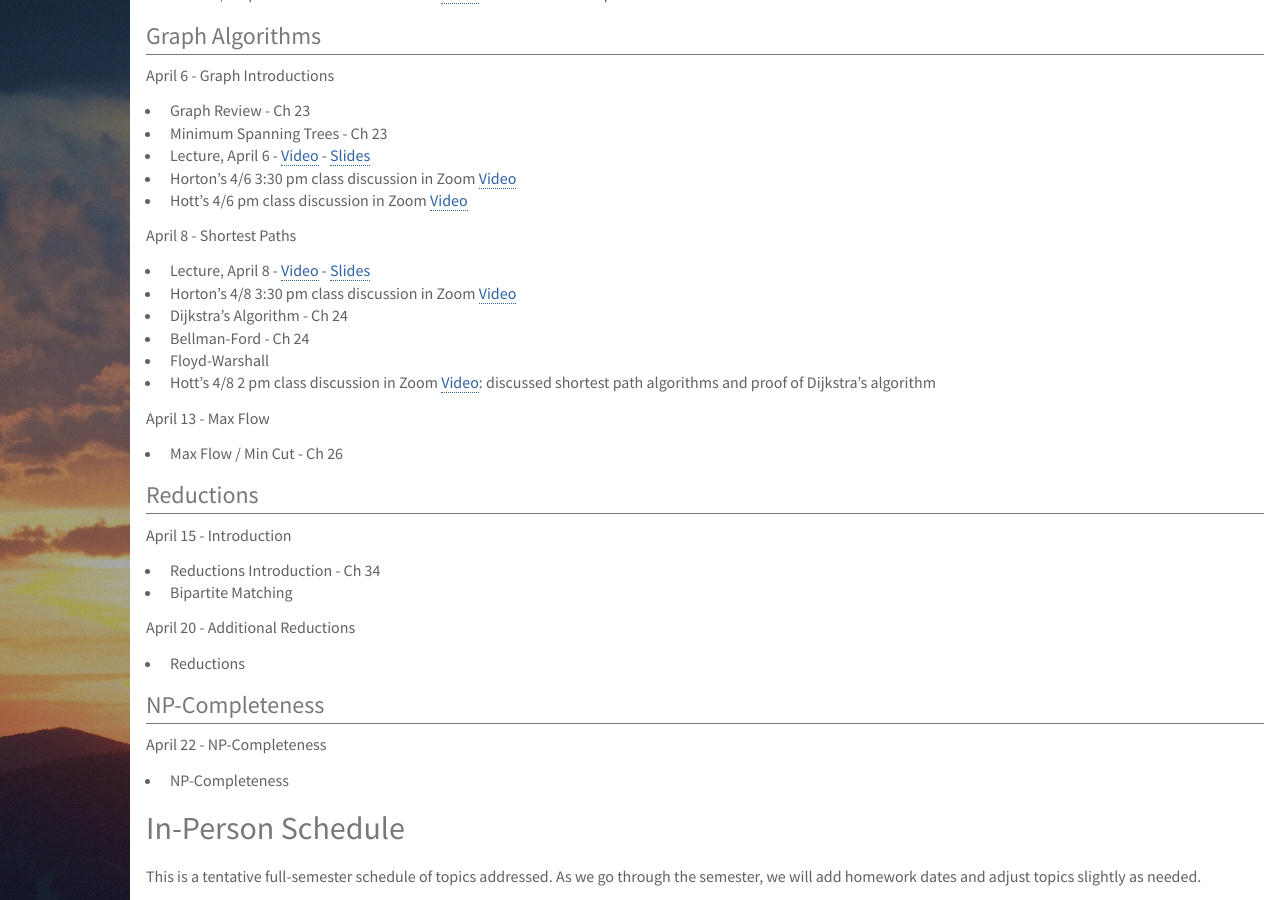
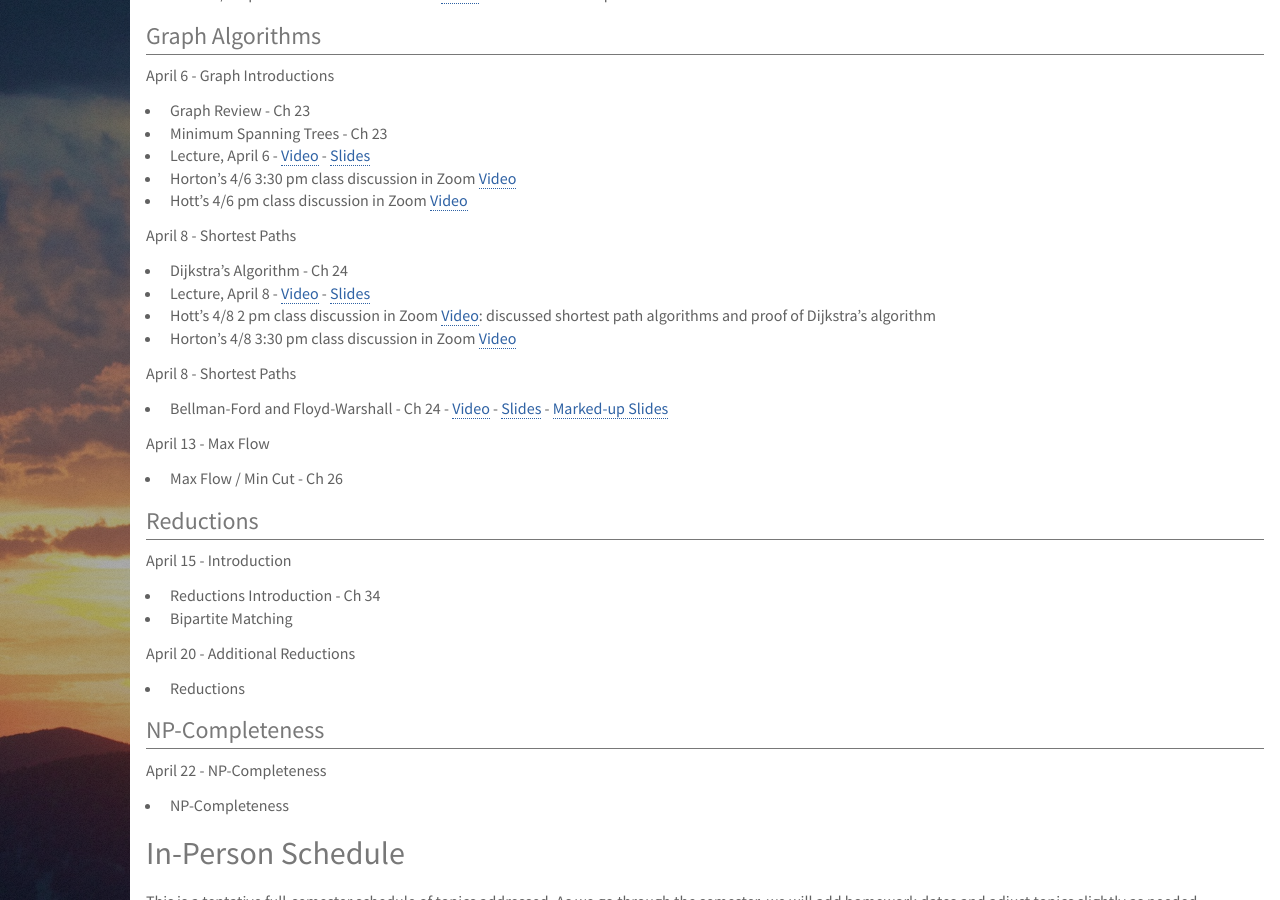
Before and after one commit to deternitydx/uvacs4102, a Jekyll site: the page built from schedule.md, in a window 1280 px wide and 900 px high, scrolled down 799 px. Built offline with Jekyll 4.4.1, drawn with Linux system fonts in a browser that asks for light colours; nearby versions of some CDN libraries; library files that are not in the unit come from our copies.

Commit message:
Added Bellman Ford

```diff
--- a/schedule.md
+++ b/schedule.md
@@ -54,12 +54,13 @@ April 6 - Graph Introductions
 - Hott's 4/6 pm class discussion in Zoom [Video](https://virginia.zoom.us/rec/share/9d5qMLP8-FFIXK_kxWKFW5QzFdv3T6a8gSVKrPIExU7aeGlnHPlh5xZCb8mtPeHx)
 
 April 8 - Shortest Paths
+- Dijkstra's Algorithm - Ch 24
 - Lecture, April 8 - [Video](https://uva.hosted.panopto.com/Panopto/Pages/Viewer.aspx?id=b5916ec0-e4a5-43b4-9ffc-ab9701560b57) - [Slides](lectures/l20_SP.pdf)
+- Hott's 4/8 2 pm class discussion in Zoom [Video](https://virginia.zoom.us/rec/share/yPFXLojX1HtIZs_W1X_uBrZ6Tq36eaa81SMWqaUMmE_S6jfpkIwxHV9-Hjwib-XM): discussed shortest path algorithms and proof of Dijkstra's algorithm
 - Horton's 4/8 3:30 pm class discussion in Zoom [Video](https://virginia.zoom.us/rec/share/yYspF6n_y2dObZGcyXv6dbUNHYrOeaa8gXUf__MNyBl1Rr56pXML3J-KiN1yG-iT)
-- Dijkstra's Algorithm - Ch 24
-- Bellman-Ford - Ch 24
-- Floyd-Warshall
-- Hott's 4/8 2 pm class discussion in Zoom [Video](https://virginia.zoom.us/rec/share/yPFXLojX1HtIZs_W1X_uBrZ6Tq36eaa81SMWqaUMmE_S6jfpkIwxHV9-Hjwib-XM): discussed shortest path algorithms and proof of Dijkstra's algorithm
+
+April 8 - Shortest Paths
+- Bellman-Ford and Floyd-Warshall - Ch 24 - [Video](https://uva.hosted.panopto.com/Panopto/Pages/Viewer.aspx?id=b3031eb9-c1df-47cb-af97-ab9801125977) - [Slides](lectures/l21_BellmanFord.pdf) - [Marked-up Slides](lectures/l21_BellmanFord_written.pdf)
 
 April 13 - Max Flow
 
```
Also changed, not shown: index.md (+4 -3 lines), 1 other file.
